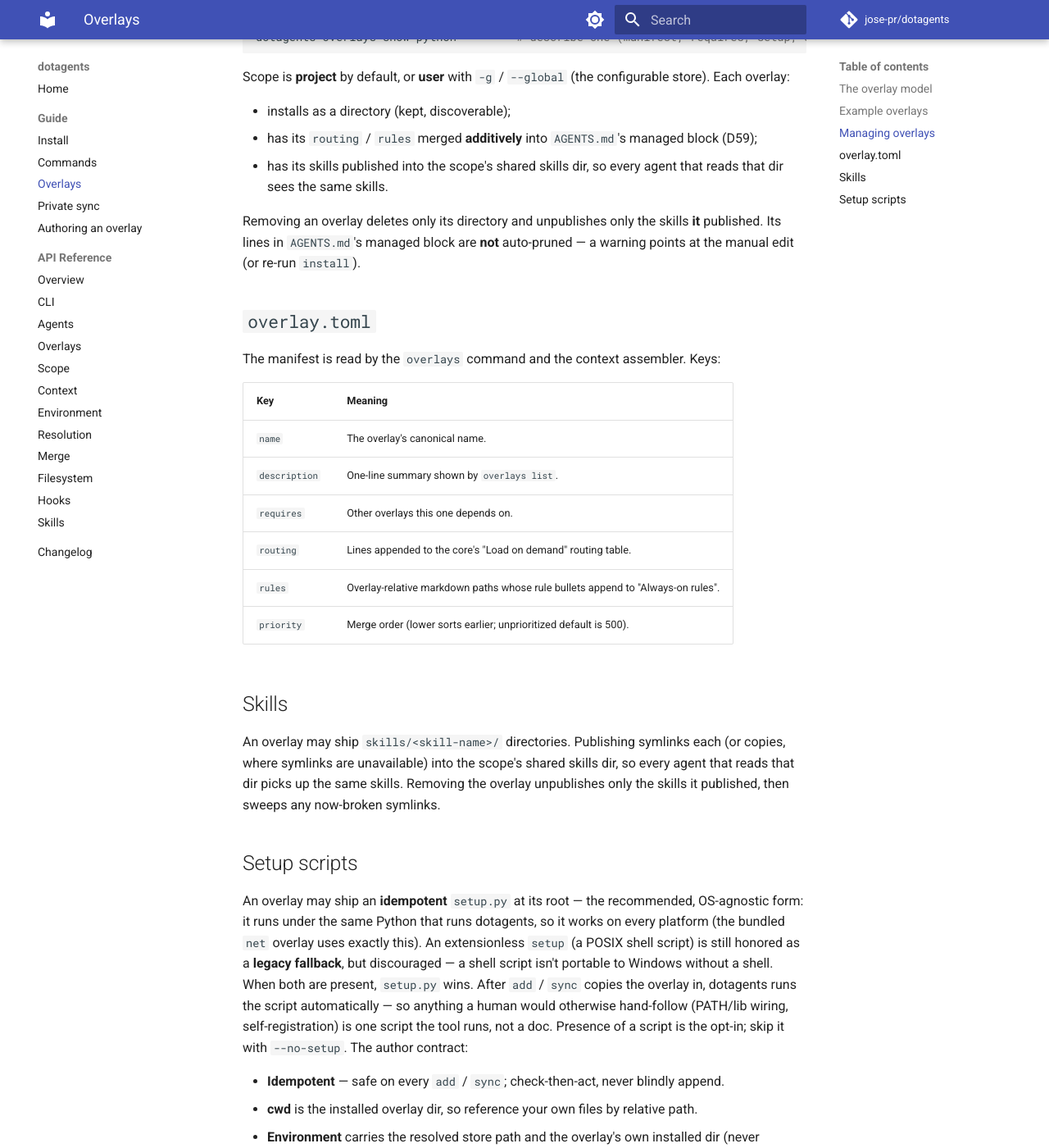
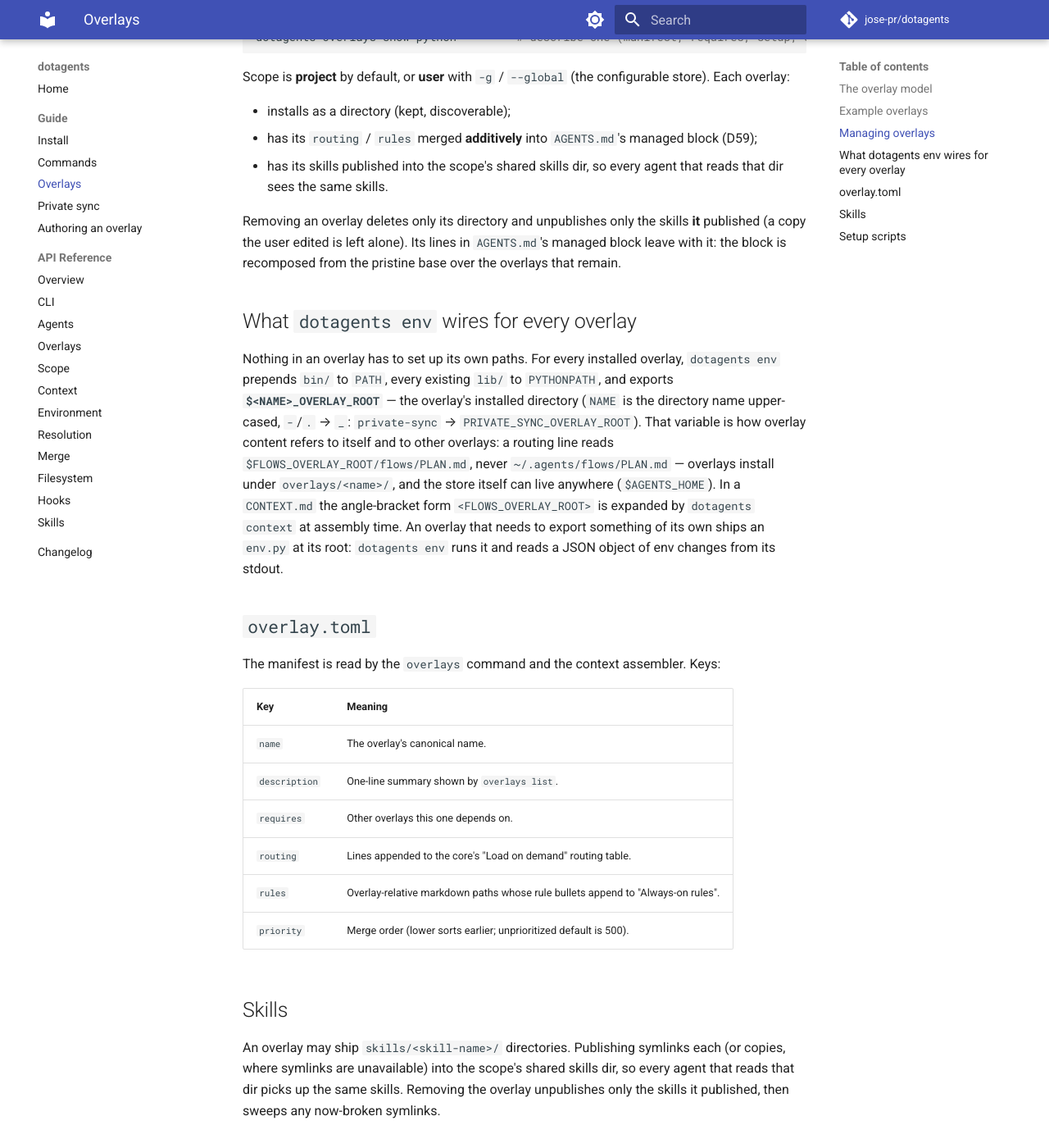
Before and after one commit to jose-pr/dotagents, an MkDocs documentation site: the page built from docs/guide/overlays.md, in a window 1280 px wide and 1400 px high, scrolled down 1570 px. Shown: the whole window at 82% size. Built offline with MkDocs 1.6.1 and Material for MkDocs 9.7.7, drawn with Linux system fonts in a browser that asks for light colours; comment, search, counter and statistics services are not loaded; some of the changed text lies outside the part shown.

Commit message:
docs: overlay-root variable convention, env wiring, no setup scripts; cloud-setup finds the snippet in the installed overlay

```diff
--- a/docs/guide/overlays.md
+++ b/docs/guide/overlays.md
@@ -56,8 +56,23 @@
   reads that dir sees the same skills.
 
 Removing an overlay deletes only its directory and unpublishes only the skills **it**
-published. Its lines in `AGENTS.md`'s managed block are **not** auto-pruned — a warning
-points at the manual edit (or re-run `install`).
+published (a copy the user edited is left alone). Its lines in `AGENTS.md`'s managed
+block leave with it: the block is recomposed from the pristine base over the overlays
+that remain.
+
+## What `dotagents env` wires for every overlay
+
+Nothing in an overlay has to set up its own paths. For every installed overlay,
+`dotagents env` prepends `bin/` to `PATH`, every existing `lib/` to `PYTHONPATH`, and
+exports **`$<NAME>_OVERLAY_ROOT`** — the overlay's installed directory (`NAME` is the
+directory name upper-cased, `-`/`.` → `_`: `private-sync` → `PRIVATE_SYNC_OVERLAY_ROOT`).
+That variable is how overlay content refers to itself and to other overlays: a
+routing line reads `$FLOWS_OVERLAY_ROOT/flows/PLAN.md`, never `~/.agents/flows/PLAN.md`
+— overlays install under `overlays/<name>/`, and the store itself can live anywhere
+(`$AGENTS_HOME`). In a `CONTEXT.md` the angle-bracket form `<FLOWS_OVERLAY_ROOT>` is
+expanded by `dotagents context` at assembly time. An overlay that needs to export
+something of its own ships an `env.py` at its root: `dotagents env` runs it and reads a
+JSON object of env changes from its stdout.
 
 ## `overlay.toml`
 
@@ -83,13 +98,14 @@
 
 An overlay may ship an **idempotent** `setup.py` at its root — the recommended,
 OS-agnostic form: it runs under the same Python that runs dotagents, so it works on
-every platform (the bundled `net` overlay uses exactly this). An extensionless `setup`
-(a POSIX shell script) is still honored as a **legacy fallback**, but discouraged — a
-shell script isn't portable to Windows without a shell. When both are present, `setup.py`
-wins. After `add` / `sync` copies the overlay in, dotagents runs the script
-automatically — so anything a human would otherwise hand-follow (PATH/lib wiring,
-self-registration) is one script the tool runs, not a doc. Presence of a script is the
-opt-in; skip it with `--no-setup`. The author contract:
+every platform. An extensionless `setup` (a POSIX shell script) is still honored as a
+**legacy fallback**, but discouraged — a shell script isn't portable to Windows without
+a shell. When both are present, `setup.py` wins. After `add` / `sync` copies the overlay
+in, dotagents runs the script automatically. Reserve it for real install-time work:
+PATH / PYTHONPATH / `$<NAME>_OVERLAY_ROOT` are `dotagents env`'s job (above), and an
+overlay's own env vars belong in its `env.py`, not in a script that writes one into the
+store — none of the example overlays ship a setup script any more. Presence of a script
+is the opt-in; skip it with `--no-setup`. The author contract:
 
 - **Idempotent** — safe on every `add` / `sync`; check-then-act, never blindly append.
 - **cwd** is the installed overlay dir, so reference your own files by relative path.
```
Also changed, not shown: CHANGELOG.md (+11 -0 lines), 1 other file.
